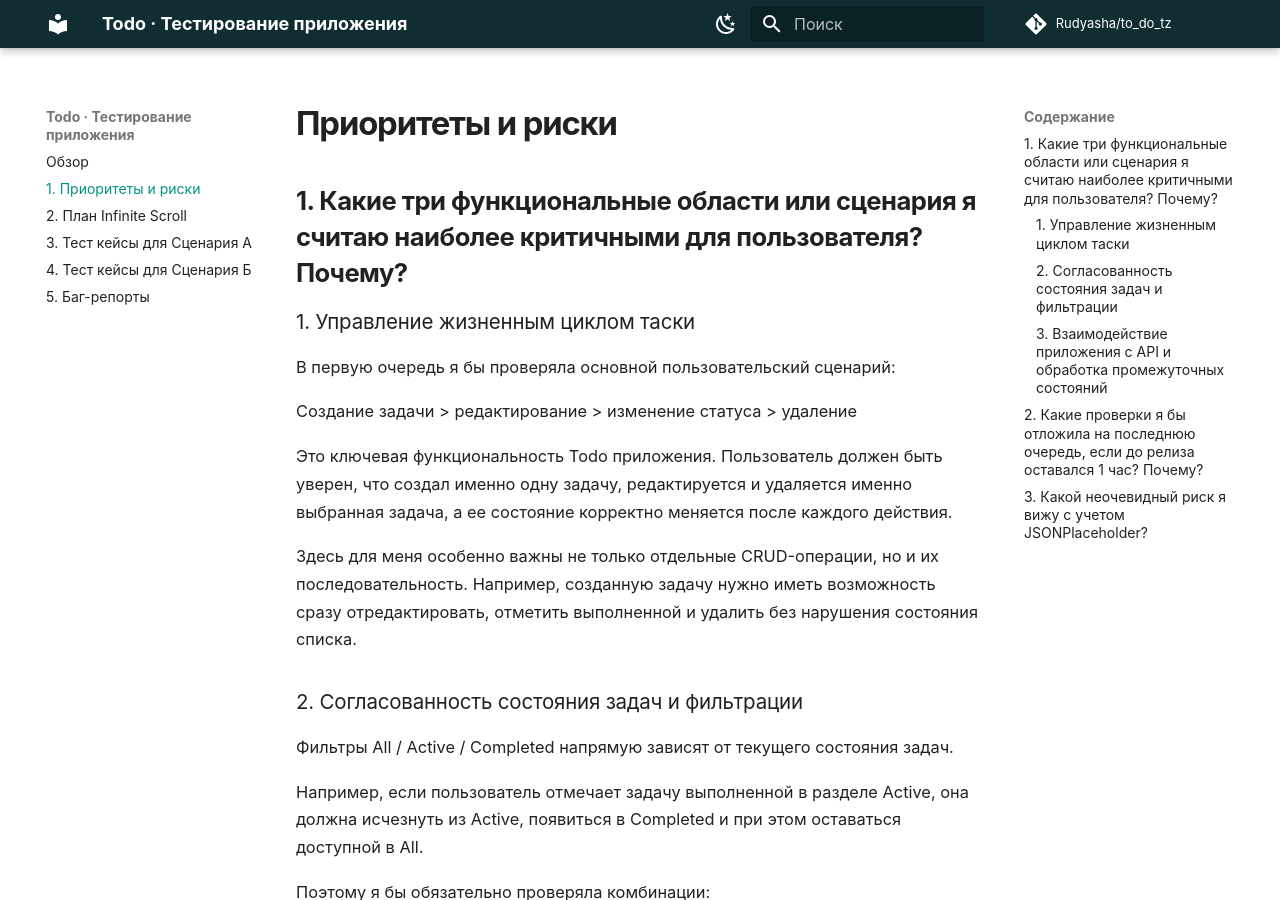
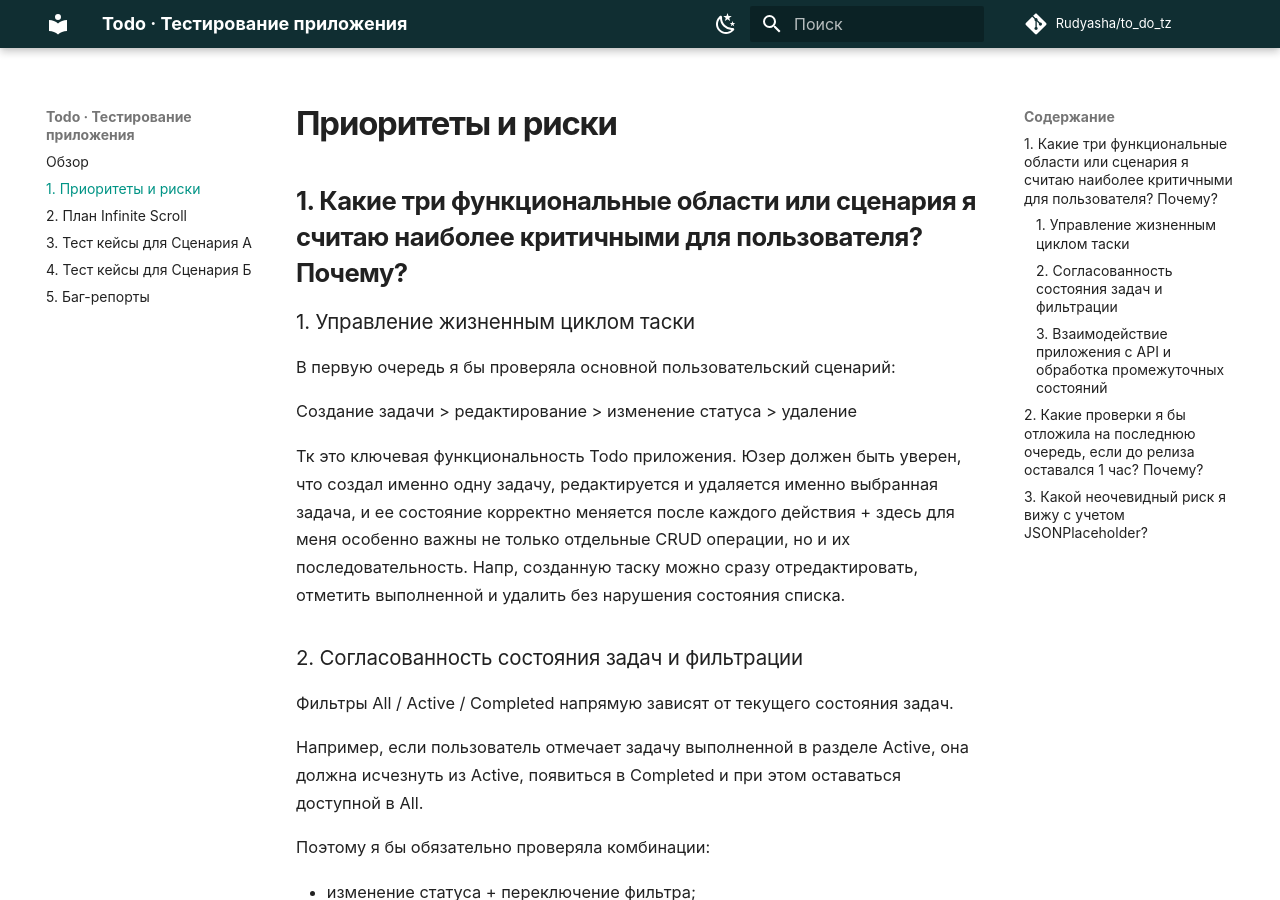
Before and after one commit to Rudyasha/to_do_tz, an MkDocs documentation site: the page built from docs/task-1.md, in a window 1280 px wide and 900 px high. Built offline with MkDocs 1.6.1 and Material for MkDocs 9.7.7, drawn with Linux system fonts in a browser that asks for light colours; comment, search, counter and statistics services are not loaded.

Commit message:
Update task lifecycle section wording

```diff
--- a/docs/task-1.md
+++ b/docs/task-1.md
@@ -8,9 +8,7 @@
 
 Создание задачи > редактирование > изменение статуса > удаление
 
-Это ключевая функциональность Todo приложения. Пользователь должен быть уверен, что создал именно одну задачу, редактируется и удаляется именно выбранная задача, а ее состояние корректно меняется после каждого действия.
-
-Здесь для меня особенно важны не только отдельные CRUD-операции, но и их последовательность. Например, созданную задачу нужно иметь возможность сразу отредактировать, отметить выполненной и удалить без нарушения состояния списка.
+Тк это ключевая функциональность Todo приложения. Юзер должен быть уверен, что создал именно одну задачу, редактируется и удаляется именно выбранная задача, и ее состояние корректно меняется после каждого действия + здесь для меня особенно важны не только отдельные CRUD операции, но и их последовательность. Напр, созданную таску можно сразу отредактировать, отметить выполненной и удалить без нарушения состояния списка.
 
 ### 2. Согласованность состояния задач и фильтрации
 
```
